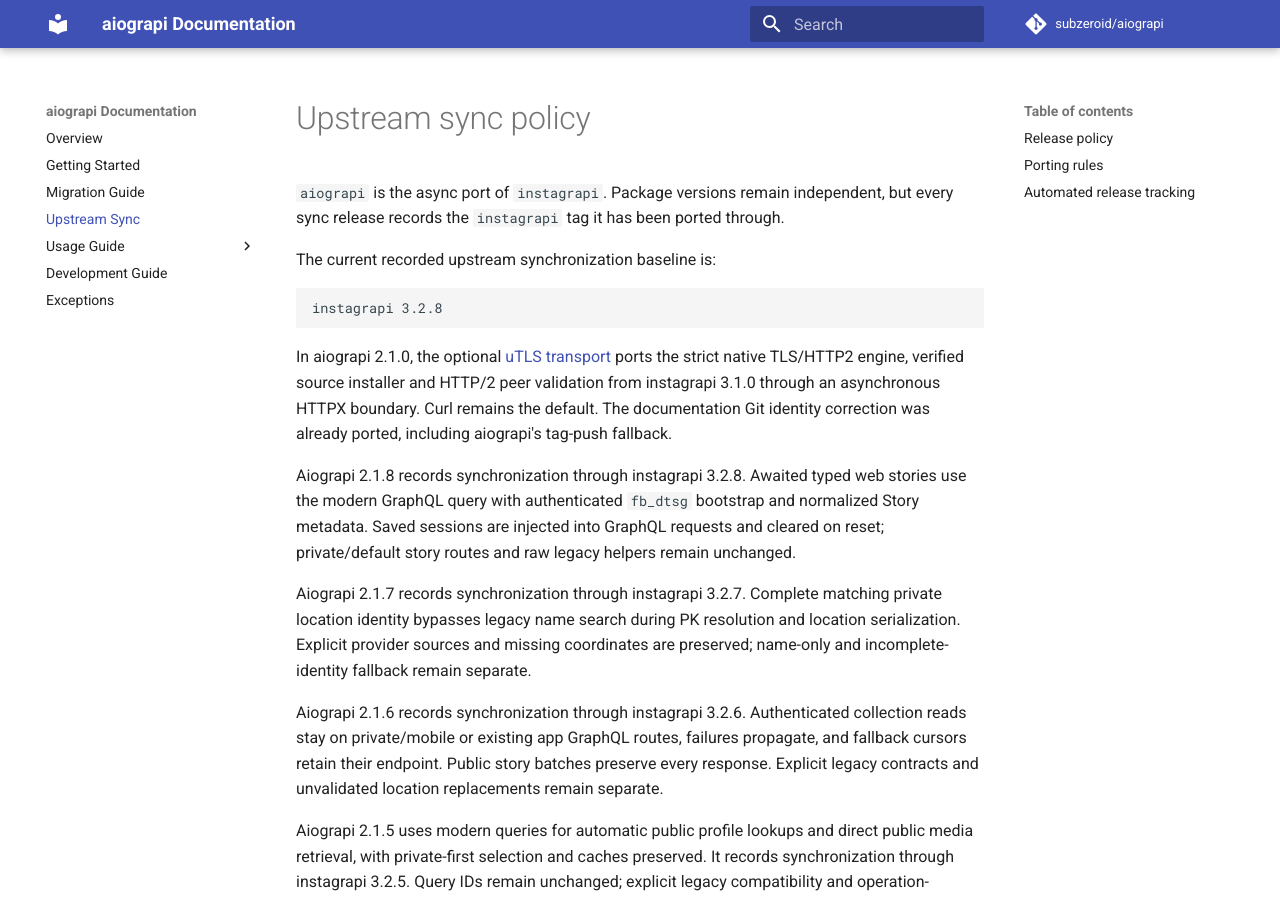
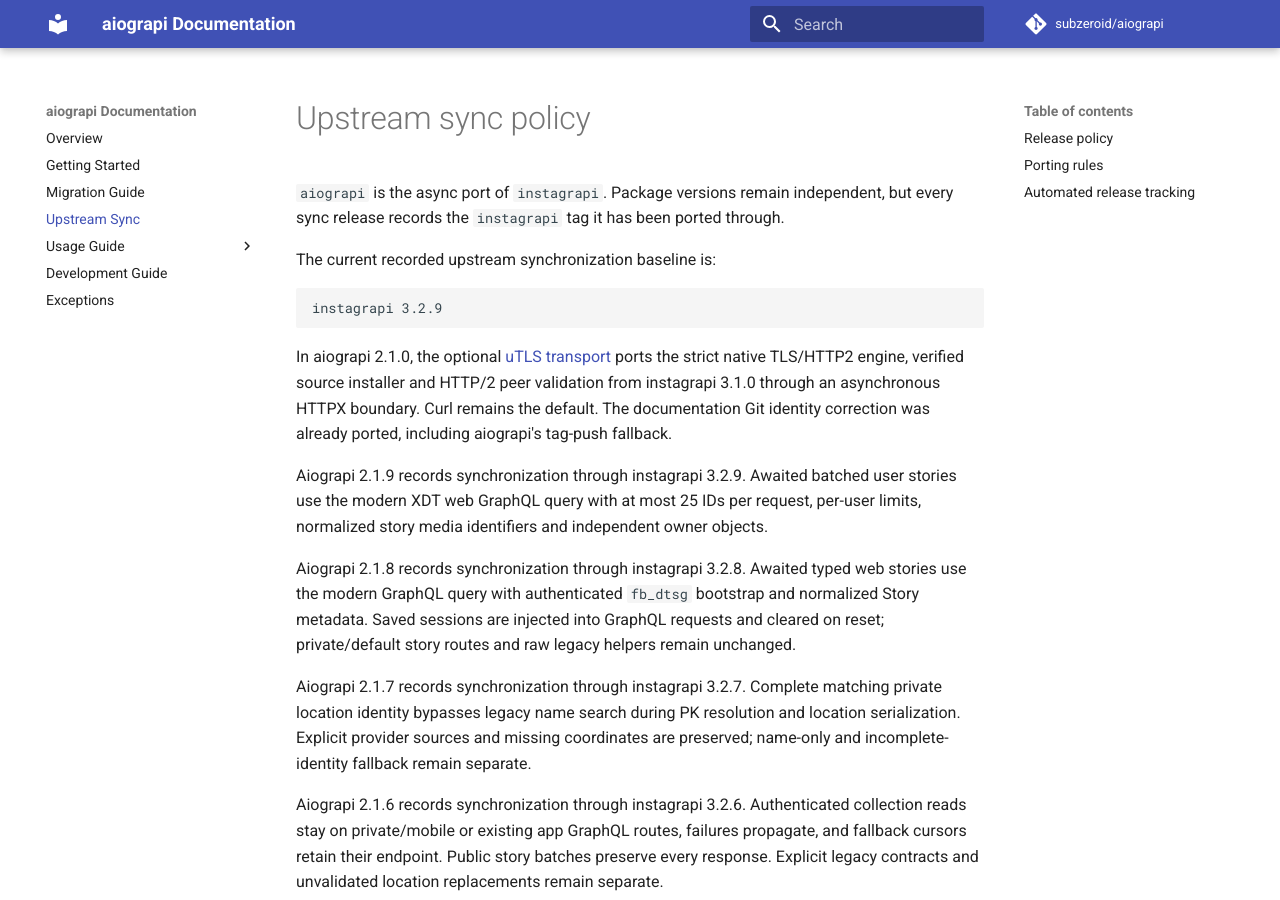
Before and after one commit to subzeroid/aiograpi, an MkDocs documentation site: the page built from docs/upstream-sync.md, in a window 1280 px wide and 900 px high. Built offline with MkDocs 1.6.1 and Material for MkDocs 9.7.7, drawn with Linux system fonts in a browser that asks for light colours; comment, search, counter and statistics services are not loaded; the version menu is left out; some of the changed text lies outside the part shown.

Commit message:
chore: release 2.1.9 (#549)
Release modern batched user stories with 25-ID batches and normalized story media identifiers.

````diff
--- a/aiograpi/__init__.py
+++ b/aiograpi/__init__.py
@@ -48,7 +48,7 @@ from aiograpi.mixins.video import DownloadVideoMixin, UploadVideoMixin
 # Used as fallback logger if another is not provided.
 DEFAULT_LOGGER = logging.getLogger("aiograpi")
 
-__upstream_instagrapi_version__ = "3.2.8"
+__upstream_instagrapi_version__ = "3.2.9"
 
 
 class Client(
--- a/docs/upstream-sync.md
+++ b/docs/upstream-sync.md
@@ -5,10 +5,12 @@
 The current recorded upstream synchronization baseline is:
 
 ```text
-instagrapi 3.2.8
+instagrapi 3.2.9
 ```
 
 In aiograpi 2.1.0, the optional [uTLS transport](usage-guide/utls.md) ports the strict native TLS/HTTP2 engine, verified source installer and HTTP/2 peer validation from instagrapi 3.1.0 through an asynchronous HTTPX boundary. Curl remains the default. The documentation Git identity correction was already ported, including aiograpi's tag-push fallback.
+
+Aiograpi 2.1.9 records synchronization through instagrapi 3.2.9. Awaited batched user stories use the modern XDT web GraphQL query with at most 25 IDs per request, per-user limits, normalized story media identifiers and independent owner objects.
 
 Aiograpi 2.1.8 records synchronization through instagrapi 3.2.8. Awaited typed web stories use the modern GraphQL query with authenticated `fb_dtsg` bootstrap and normalized Story metadata. Saved sessions are injected into GraphQL requests and cleared on reset; private/default story routes and raw legacy helpers remain unchanged.
 
@@ -69,6 +71,7 @@ Aiograpi 2.1.0 includes cookie-only session identity restoration and the documen
 | 3.2.6 | 2.1.6 | Authenticated collection routing, preserved failures, endpoint-owned media cursors and complete public story batches. |
 | 3.2.7 | 2.1.7 | Complete private location identity bypass with preserved provider precedence and nullable coordinates. |
 | 3.2.8 | 2.1.8 | Typed modern web stories, authenticated GraphQL token bootstrap, saved-session injection and reset cleanup. |
+| 3.2.9 | 2.1.9 | Modern batched user stories with 25-ID requests, per-user limits and normalized media identifiers. |
 
 See the [login migration guide](usage-guide/login-migration.md) for the current defaults and compatibility options. From aiograpi 2.0.3, `login()` follows an explicit fallback instruction returned by Instagram; it does not retry every failed CAA login through the legacy endpoint.
 
--- a/pyproject.toml
+++ b/pyproject.toml
@@ -4,7 +4,7 @@ build-backend = "setuptools.build_meta"
 
 [project]
 name = "aiograpi"
-version = "2.1.8"
+version = "2.1.9"
 authors = [
     { name = "Mark Subzeroid", email = "143403577+subzeroid@users.noreply.github.com" },
 ]
````
Also changed, not shown: CHANGELOG.md (+10 -0 lines), 2 other files.
